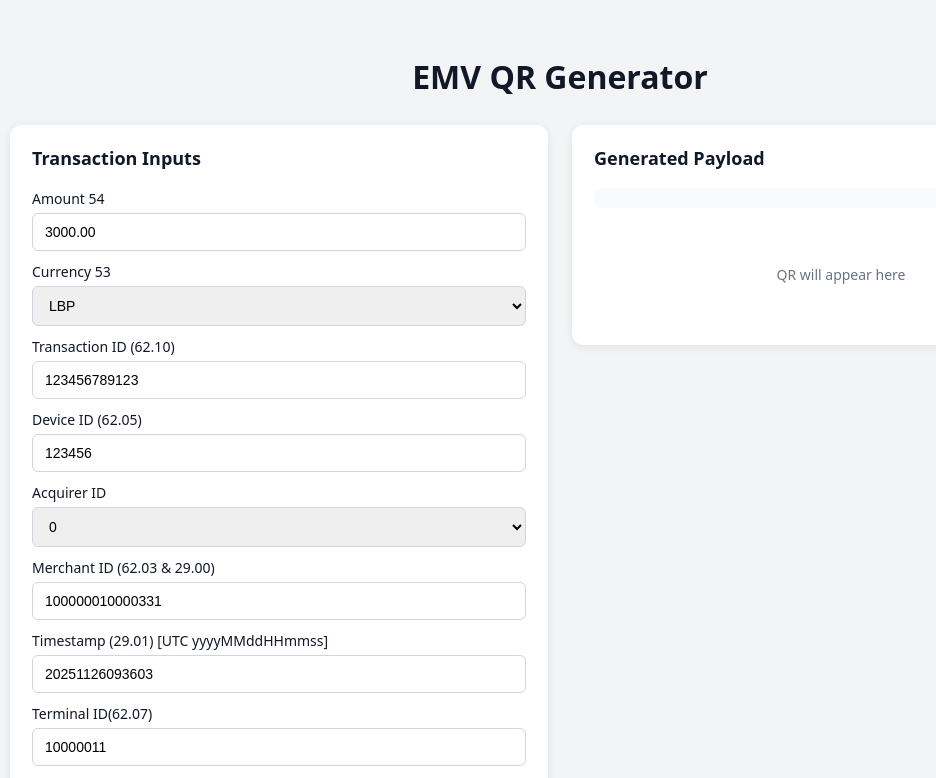
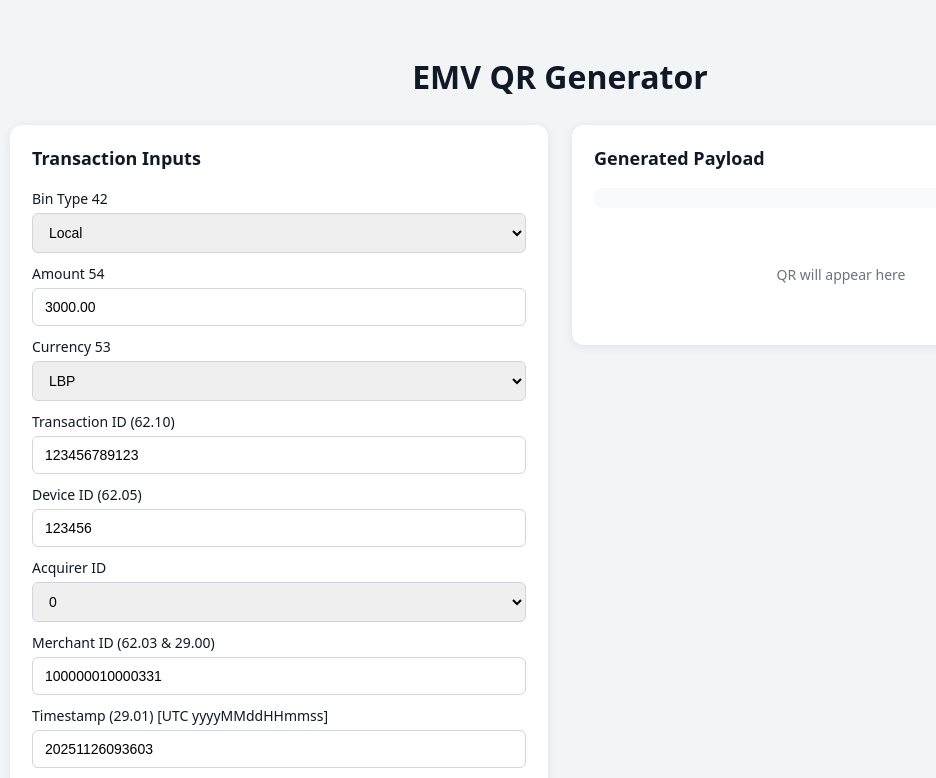
Before and after one commit to Bobkh72/emv-qr-app, a React (Vite) app: page / in a window 1280 px wide. Shown: the top 778 px of the page, without its empty margins (80-1016 px from the left). Built offline with nearby package versions, Linux system fonts and the light colour scheme.

Commit message:
Add binType state and dropdown selection
Added a new state variable for binType and updated the transaction tags accordingly. Included a dropdown for selecting binType in the UI.

```diff
--- a/src/App.tsx
+++ b/src/App.tsx
@@ -148,6 +148,7 @@ const [terminalId, setterminalId] = useState("10000011");
   const [acquirerId, setAcquirerId] = useState("0");
   const [encodedWayDesc, setEncodedWayDesc] = useState("");
   const [trxid, settrxid] = useState("123456789123");
+  const [binType, setBinType] = useState("L");
 
   const [payload, setPayload] = useState("");
   const [qrDataUrl, setQrDataUrl] = useState("");
@@ -172,7 +173,8 @@ const [terminalId, setterminalId] = useState("10000011");
     const tag02 = tlv("02", "EMV");
 
     const tag05 = tlv("05", tlv("01", "MOF") + tlv("02", "CCM"));
-	const tag29 = tlv("29", tlv("00", merchantAccount) + tlv("01", timestamp));
+	  const tag29 = tlv("29", tlv("00", merchantAccount) + tlv("01", timestamp));
+    const tag42 = tlv("42", binType);
     const tag52 = tlv("52", "1434");
     const tag53 = tlv("53", currency);
     const tag54 = tlv("54", amount);
@@ -196,6 +198,7 @@ const [terminalId, setterminalId] = useState("10000011");
       tag02 +
       tag05 +
       tag29 +
+      tag42 +
       tag52 +
       tag53 +
       tag54 +
@@ -232,6 +235,13 @@ const [terminalId, setterminalId] = useState("10000011");
         {/* LEFT SIDE */}
         <div className="card">
           <h3 className="card-title">Transaction Inputs</h3>
+
+          {/* Bin Type Dropdown */}
+          <label className="field-label">Bin Type 42</label>
+          <select className="field-input" value={binType} onChange={(e) => setBinType(e.target.value)}>
+            <option value="L">Local</option>
+            <option value="I">International</option>
+          </select>
 
           {/* Amount */}
           <label className="field-label">Amount 54</label>
```
